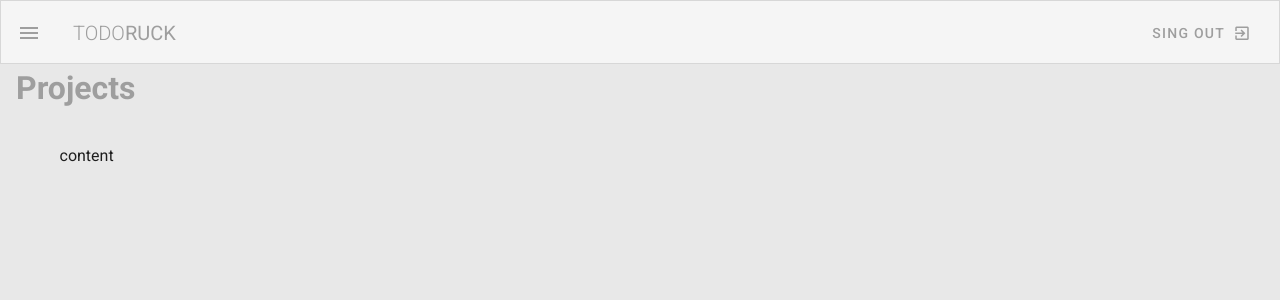
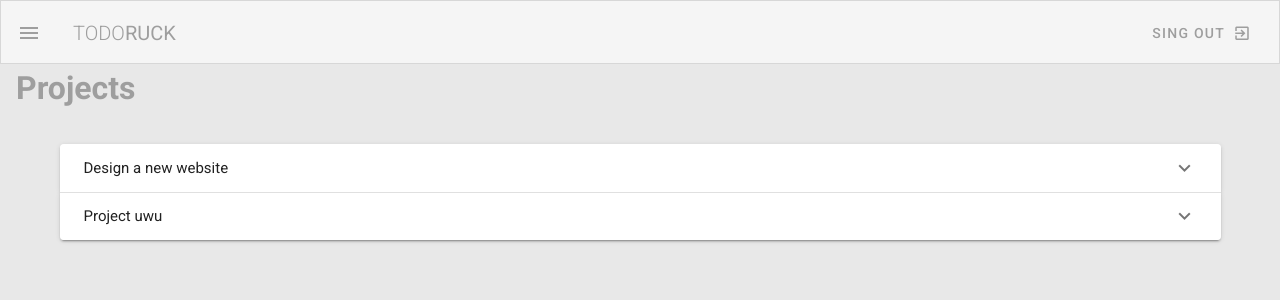
Before and after one commit to ruckrussell/todoruck, a Vue app: page /projects in a window 1280 px wide. Shown: the top 300 px of the page. Built offline with nearby package versions, Linux system fonts and the light colour scheme.

Commit message:
Mostrar mis proyectos con v-expansion-panels

```diff
--- a/src/components/Navbar.vue
+++ b/src/components/Navbar.vue
@@ -21,7 +21,7 @@
                 </v-flex>
             </v-layout>
             <v-layout column align-center>
-                <v-flex class="">
+                <v-flex>
                     <p class="white--text subtitle-1 font-weight-medium mt-1">
                         Ruckrussell
                     </p>
--- a/src/views/Projects.vue
+++ b/src/views/Projects.vue
@@ -3,7 +3,19 @@
   <h1 class="grey--text">Projects</h1>
 
   <v-container class="my-5">
-    content
+
+    <v-expansion-panels>
+      <v-expansion-panel v-for="project in myProjects" :key="project.tittle">
+        <v-expansion-panel-header>
+          {{project.title}}
+        </v-expansion-panel-header>
+        <v-expansion-panel-content class="grey--text">
+          <div class="font-weight-bold">due by {{project.due}}</div>
+          <div>{{project.content}}</div>
+        </v-expansion-panel-content>
+      </v-expansion-panel>
+    </v-expansion-panels>
+
   </v-container>
 
 </div>
@@ -13,7 +25,24 @@
 
   export default {
     name: 'Projects',
-
+    data() {
+      return {
+        projects: [
+          { title: 'Design a new website', person: 'The Net Ninja', due: '1st Jan 2019', status: 'ongoing', content: 'Lorem ipsum dolor sit amet consectetur adipisicing elit. Sunt consequuntur eos eligendi illum minima adipisci deleniti, dicta mollitia enim explicabo fugiat quidem ducimus praesentium voluptates porro molestias non sequi animi!'},
+          { title: 'Code up the homepage', person: 'Chun Li', due: '10th Jan 2019', status: 'complete', content: 'Lorem ipsum dolor sit amet consectetur adipisicing elit. Sunt consequuntur eos eligendi illum minima adipisci deleniti, dicta mollitia enim explicabo fugiat quidem ducimus praesentium voluptates porro molestias non sequi animi!'},
+          { title: 'Design video thumbnails', person: 'Ryu', due: '20th Dec 2018', status: 'complete', content: 'Lorem ipsum dolor sit amet consectetur adipisicing elit. Sunt consequuntur eos eligendi illum minima adipisci deleniti, dicta mollitia enim explicabo fugiat quidem ducimus praesentium voluptates porro molestias non sequi animi!'},
+          { title: 'Create a community forum', person: 'Gouken', due: '20th Oct 2018', status: 'overdue', content: 'Lorem ipsum dolor sit amet consectetur adipisicing elit. Sunt consequuntur eos eligendi illum minima adipisci deleniti, dicta mollitia enim explicabo fugiat quidem ducimus praesentium voluptates porro molestias non sequi animi!'},
+          { title: 'Project uwu', person: 'The Net Ninja', due: '1st Jan 2019', status: 'ongoing', content: 'Lorem ipsum dolor sit amet consectetur adipisicing elit. Sunt consequuntur eos eligendi illum minima adipisci deleniti, dicta mollitia enim explicabo fugiat quidem ducimus praesentium voluptates porro molestias non sequi animi!'},
+        ]
+      }
+    },
+    computed: {
+      myProjects(){
+        return this.projects.filter(project => {
+          return project.person === 'The Net Ninja'
+        })
+      }
+    },
     components: {
     },
   }
```
